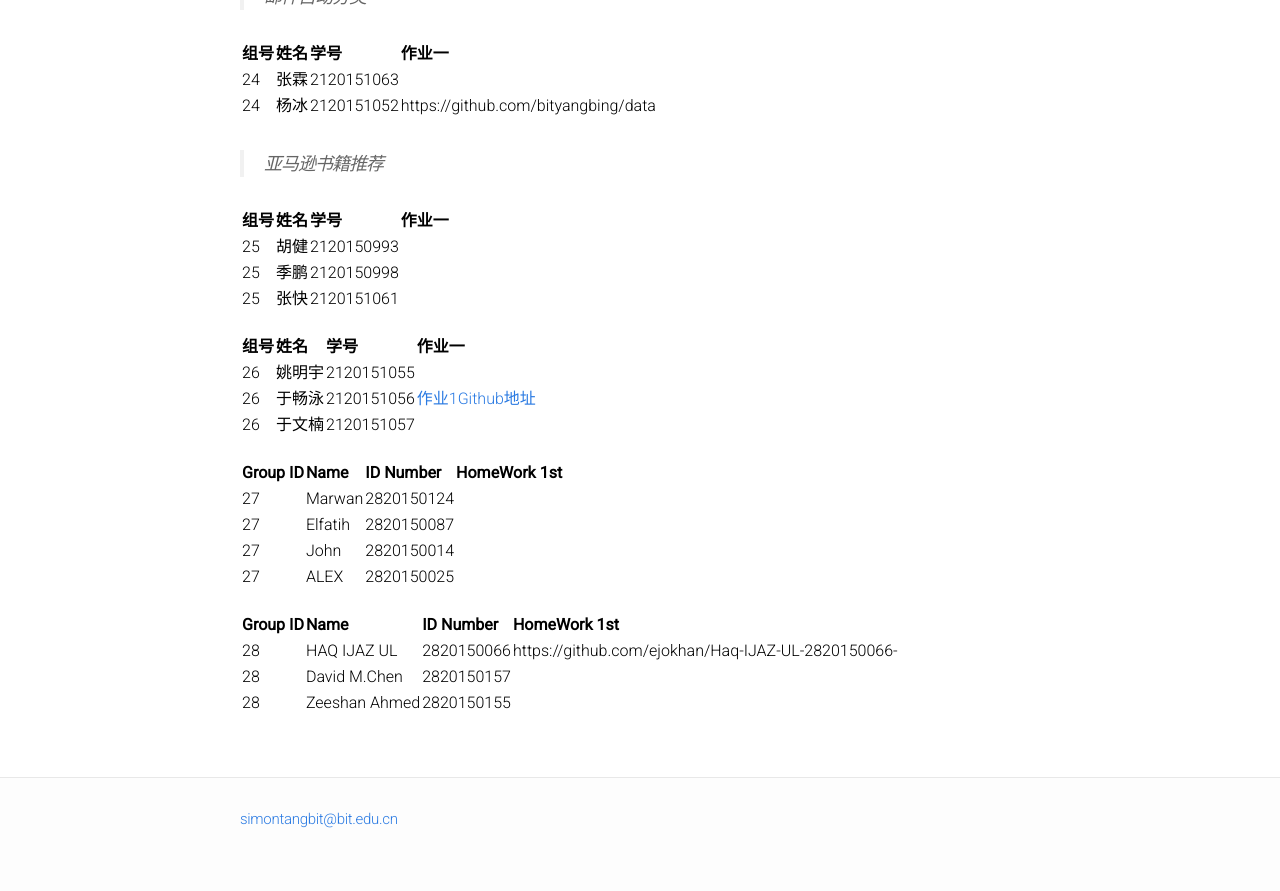
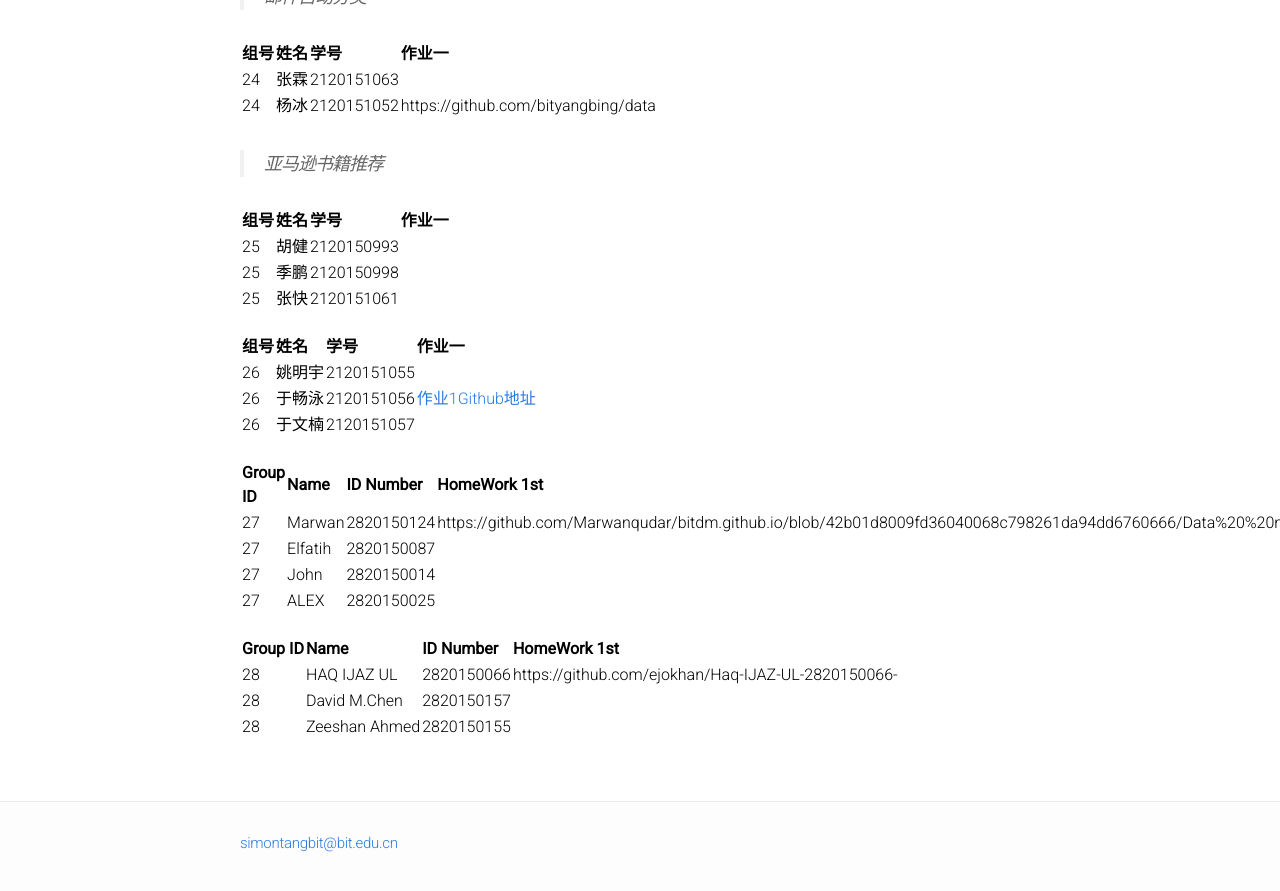
Before and after one commit to BITDM/bitdm.github.io, a Jekyll site: the page built from 2016/groups.md, in a window 1280 px wide and 900 px high, scrolled down 4378 px. Shown: the top 891 px of the window. Built offline with Jekyll 4.4.1, drawn with Linux system fonts in a browser that asks for light colours; some of the changed lines change nothing that is shown.

Commit message:
Update groups.md

```diff
--- a/2016/groups.md
+++ b/2016/groups.md
@@ -203,7 +203,7 @@ permalink: /2016/groups/
 
 |Group ID|Name|ID Number|HomeWork 1st|
 |:-------------|:-------------|:-----|:-----|
-|27|Marwan |2820150124|
+|27|Marwan |2820150124|https://github.com/Marwanqudar/bitdm.github.io/blob/42b01d8009fd36040068c798261da94dd6760666/Data%20%20mining%20Homework.docx
 |27|Elfatih|2820150087|
 |27|John |2820150014|
 |27|ALEX |2820150025|
```
